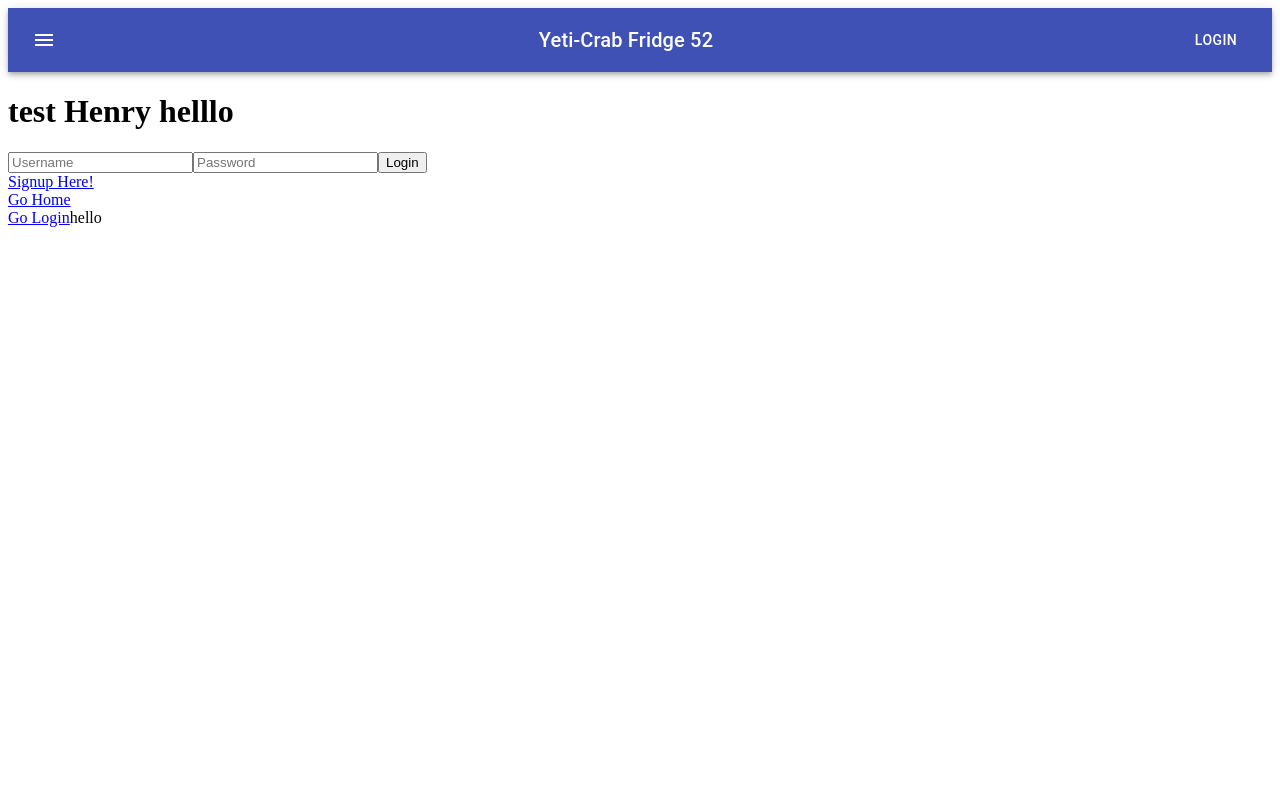
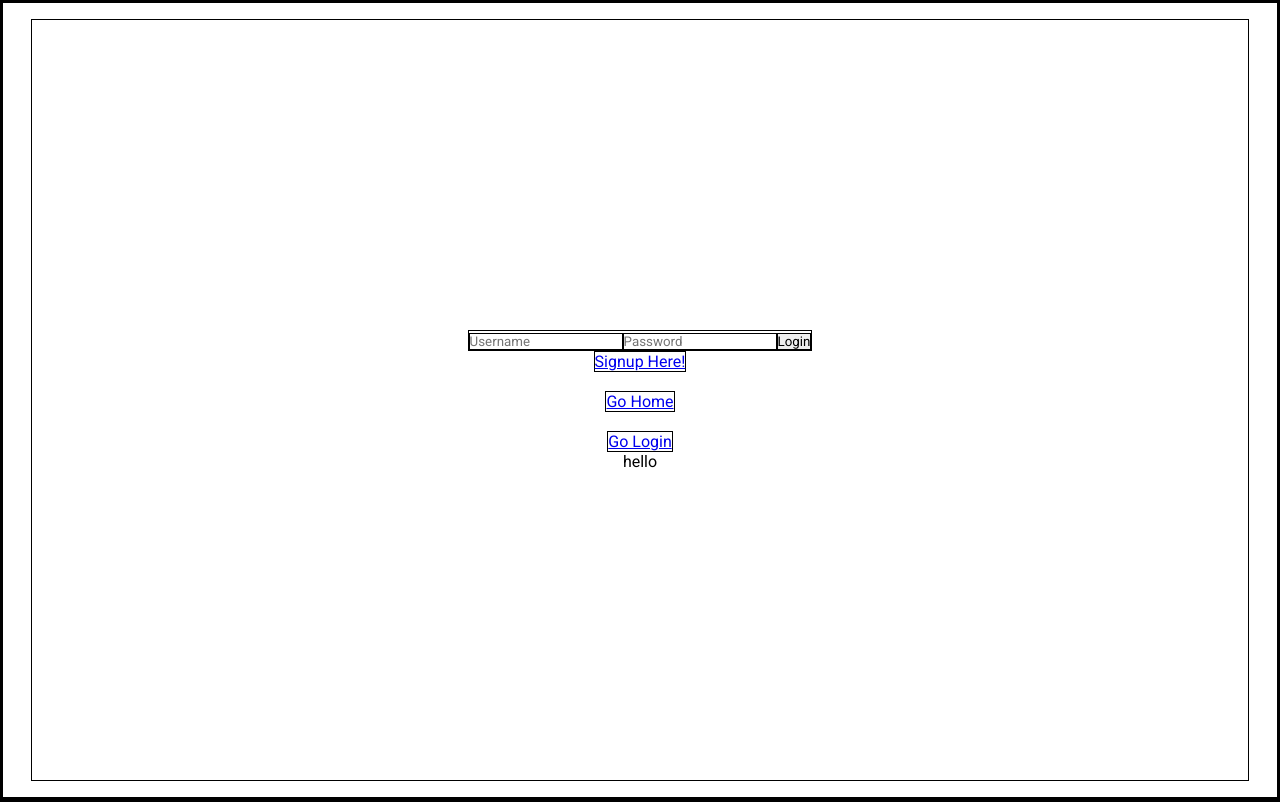
Before and after one commit to FridgeListr/FridgeListr, a React app: page /login in a window 1280 px wide. Built offline with nearby package versions, Linux system fonts and the light colour scheme; the HTML template or start-up script is replaced by a standard one.

Commit message:
Co-authored-by: Si Young Mah <siyoungmah@users.noreply.github.com> Co-authored-by: Henry Park <codedenma@gmail.com> Co-authored-by: Carlos Villarreal <lquilpensl@gmail.com>

```diff
--- a/client/App.jsx
+++ b/client/App.jsx
@@ -16,9 +16,6 @@ function App() {
 
     return (
         <Router>
-            <nav className='navbar'>
-                <ButtonAppBar />
-            </nav>
             <Routes>
                 <Route exact path='/login' element={<Login />} />
                 <Route exact path='/signup' element={<Signup />} />
--- a/client/components/ButtonAppBar.jsx
+++ b/client/components/ButtonAppBar.jsx
@@ -11,10 +11,6 @@ import { useNavigate } from 'react-router-dom'
 
 export default function ButtonAppBar() {
   let navigate = useNavigate();
-
-
-
-
 
   return (
     <Box sx={{ flexGrow: 1 }}>
--- a/client/components/Home.jsx
+++ b/client/components/Home.jsx
@@ -2,6 +2,8 @@ import React, { useState, useEffect } from 'react';
 import Navbar from './Navbar.jsx';
 import MainInventory from './MainInventory.jsx';
 import Activity from './Activity.jsx';
+
+import ButtonAppBar from './ButtonAppBar.jsx';
 
 function Home() {
   // Declare a new state variable, which we'll call "count"
@@ -42,6 +44,11 @@ function Home() {
 
   return (
     <>
+      <nav className='navbar'>
+        <ButtonAppBar />
+      </nav>
+
+      <div className="contents">
         <a href='/signup'>Signup Here!</a>
         <br></br>
         <a href='/home'>Go Home</a>
@@ -51,8 +58,9 @@ function Home() {
           <Navbar selectFridge={selectFridge} fridgeArray={fridgeArray} />
         </div>
         <div id='content'>
-        <MainInventory defaultFridge={defaultFridge} />
+          <MainInventory defaultFridge={defaultFridge} key={2} />
           {/* <Activity /> */}
+        </div>
       </div>
     </>
   );
--- a/client/components/MainInventory.jsx
+++ b/client/components/MainInventory.jsx
@@ -1,8 +1,12 @@
 import React, { useState, useEffect } from 'react';
+import FoodCard from './FoodCard';
+import SelectedFood from './SelectedFood';
 
 const MainInventory = (props) => {
     // the food we receive will be limited to the fridge it is in
     const [foodArray, setFoodArray] = useState([]);
+
+    const [selectedFood, ] = useState();
 
     // this is the array that will be rendered
     const foodRender = [];
@@ -18,6 +22,7 @@ const MainInventory = (props) => {
             .then((data) => data.json())
             .then((data) => {
                 setFoodArray(data)
+                console.log(data)
             })
             .catch((error) => console.log(error));
     }
@@ -25,7 +30,7 @@ const MainInventory = (props) => {
     // we will use this get the food array on page load and whenever anything changes?
     useEffect(() => {
         getFoodArray()
-    })
+    },[])
 
 
     const postFoodItem = () => {
@@ -96,11 +101,13 @@ const MainInventory = (props) => {
     )
 
     return (
-        <div contentEditable>
+        <div>
             {foodRender}
-            helloasdas
-            {/* <FoodCard /> */}
-
+            {/* <SelectedFood key={100}/> */}
+            <div id='selection-buttons'>
+                <button id='add-food'>Add</button>
+                <button id='update-food'>Update</button>
+            </div>
         </div>
     )
 }
--- /dev/null
+++ b/client/components/SelectedFood.jsx
@@ -0,0 +1,21 @@
+import React from 'react';
+
+const SelectedFood = (props) => {
+    const { food_name, quantity, unit, date_entered, expiration_date } = props.food
+
+    if (unit){
+        unit = ''
+    }
+
+return(
+    <div className='food-card'>
+        <h1>{food_name}</h1>
+        <p><b>Quantity:</b> {quantity} {unit}</p>
+        <p><b>Date Entered:</b>{date_entered}</p>
+        <p><b>Expiration Date:</b>{expiration_date}</p>
+    </div>
+)
+
+}
+
+export default SelectedFood
--- a/client/components/Signup.jsx
+++ b/client/components/Signup.jsx
@@ -1,11 +1,6 @@
 import React, { useState } from 'react';
 
 function Signup() {
-  // Declare a new state variable, which we'll call "count"
-  const [count, setCount] = useState(0);
-
-
-
   return (
     <div>
       <form id='signup-form'>
--- a/client/components/login.jsx
+++ b/client/components/login.jsx
@@ -1,5 +1,8 @@
 import React, { useState } from 'react';
 import { useNavigate } from 'react-router'
+
+import Box from '@material-ui/core';
+import Input from '@material-ui/core'
 
 function Login() {
   // Declare a new state variable, which we'll call "count"
@@ -32,8 +35,7 @@ function Login() {
 
 
   return (
-    <div id='signup-box'>
-      <h1>test Henry helllo</h1>
+    <div className='login'>
       <form id='login-form' onSubmit={(event) => {
         loginPost();
         event.preventDefault();
@@ -49,6 +51,36 @@ function Login() {
       <a href='/login'>Go Login</a>
       hello
 
+      {/* <Box border='5px solid text.secondary'>
+          <center>
+            <h2>Sign In!</h2>
+          </center>
+
+          <form>
+            <Input
+              placeholder='Email'
+              type='text'
+              // value={email}
+              // onChange={(e) => setEmail(e.target.value)}
+            >
+            </Input>
+
+            <Input
+              placeholder='Password'
+              type='password'
+              // value={userPassword}
+              // onChange={(e) => setUserPassword(e.target.value)}
+            >
+            </Input>
+
+            <Button
+              type='submit'
+              // onClick={signIn}
+            >
+              Sign In
+            </Button>
+          </form>
+        </Box> */}
     </div>
   );
 }
--- a/client/index.scss
+++ b/client/index.scss
@@ -1,3 +1,15 @@
+@import url('https://fonts.googleapis.com/css2?family=Roboto&display=swap');
+
+
+
+* {
+  border: 1px solid black;
+  margin: 0;
+  padding: 0;
+
+  font-family: 'Roboto', sans-serif;
+}
+
 .navbar {
 
   div {
@@ -5,3 +17,29 @@
     justify-content: space-between;
   }
 }
+
+.contents {
+  display: flex;
+  margin: 2vh auto;
+
+  flex-direction: column;
+  align-items: center;
+
+  width: 90vw;
+
+  border: 2px solid green;
+}
+
+.login {
+  display: flex;
+  margin: 2vh auto;
+
+  width: 95vw;
+  height: 95vh;
+
+  flex-direction: column;
+  align-items: center;
+  justify-content: center;
+
+  // border: 2px solid green;
+}
```
Also changed, not shown: client/components/Activity.jsx (+8 -0 lines). Lines whose indentation alone changed are shown as unchanged.
